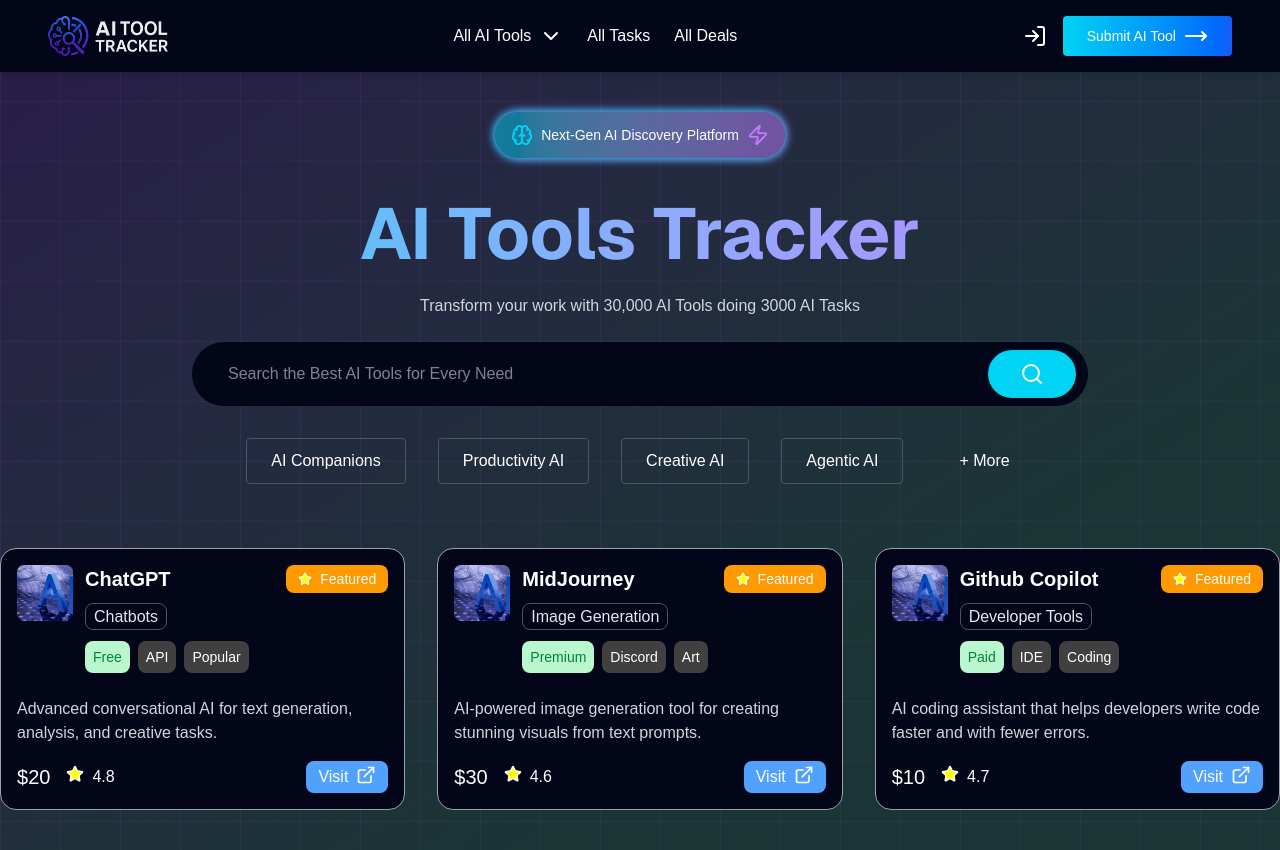
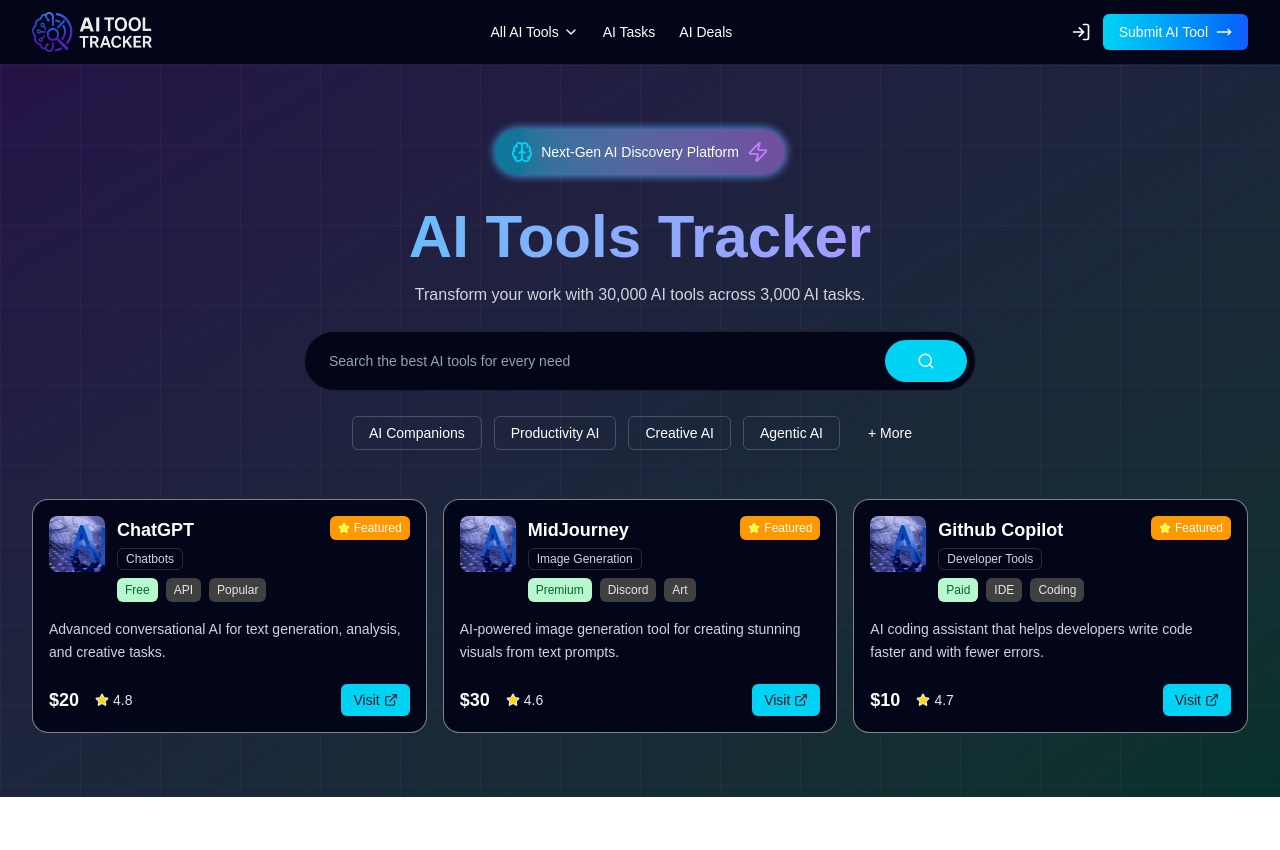
Before and after one commit to ioNihal/landing-page, a Next.js app: page / in a window 1280 px wide. After the commit the page ends 800 px from the top, so only its background shows below. Built offline with nearby package versions, Linux system fonts and the light colour scheme.

Commit message:
minor adjustments

```diff
--- a/app/globals.css
+++ b/app/globals.css
@@ -9,16 +9,17 @@
 
 @utility bg-grid {
   background-image:
-    linear-gradient(to right, rgba(138, 66, 245, 0.1) 1px, transparent 1px),
-    linear-gradient(to bottom, rgba(138, 66, 245, 0.1) 1px, transparent 1px);
-  background-size: 60px 60px;
-  animation: grid-flow 1s linear infinite;
+    linear-gradient(to right, rgba(138, 66, 245, 0.08) 1px, transparent 1px),
+    linear-gradient(to bottom, rgba(138, 66, 245, 0.08) 1px, transparent 1px);
+  background-size: 80px 80px;
 }
 
 @utility shadow-gradient {
-  /* @apply shadow-[-2px_0_10px_2px_#00D3F399] shadow-[2px_0_10px_2px_#C27AFF99]; */
-  box-shadow: -1px 0 10px 0px #00D3F3, 1px 0 10px 0px #C27AFF;
+  box-shadow:
+    -1px 0 10px rgba(0, 211, 243, 0.6),
+     1px 0 10px rgba(194, 122, 255, 0.6);
 }
+
 
 @keyframes grid-flow {
   from {
--- a/components/Header.tsx
+++ b/components/Header.tsx
@@ -1,31 +1,45 @@
+
 import { ChevronDown, LogIn, MoveRight } from "lucide-react";
 import Image from "next/image";
 import Link from "next/link";
 
-
 export default function Header() {
     return (
-        <header className="flex items-center justify-between px-12 py-4 bg-slate-950 text-white
-        sticky top-0 z-50 shadow-md">
-            <Image src={'/header-logo.png'} alt="header-logo-image" width={120} height={80} />
+        <header className="sticky top-0 z-50 bg-slate-950 backdrop-blur border-b border-white/10">
+            <div className=" px-4 sm:px-6 lg:px-8 h-16 flex items-center justify-between text-white">
 
-            {/* desktop nav */}
-            <nav>
-                <ul className="flex gap-6 *:hover:text-cyan-400 cursor-pointer">
-                    <li className="inline-flex gap-2">All AI Tools <ChevronDown /></li>
-                    <li><Link href="/">All Tasks</Link></li>
-                    <li><Link href="/">All Deals</Link></li>
-                </ul>
-            </nav>
+                <Image
+                    src="/header-logo.png"
+                    alt="AI Tools Tracker"
+                    width={120}
+                    height={40}
+                    priority
+                />
 
-            <div className="flex items-center gap-4">
-                <Link href={'/'} className="">
-                    <LogIn />
-                </Link>
-                <Link href={"/"} className="flex items-center justify-center gap-2
-                 bg-linear-to-r from-cyan-400 to-blue-600
-                px-6 py-2 rounded-sm text-sm">Submit AI Tool <MoveRight /></Link>
+                {/* Desktop Nav */}
+                <nav className="hidden md:block">
+                    <ul className="flex items-center gap-6 text-sm font-medium">
+                        <li className="inline-flex items-center gap-1 hover:text-cyan-400 cursor-pointer">
+                            All AI Tools <ChevronDown size={16} />
+                        </li>
+                        <li><Link href="/" className="hover:text-cyan-400">AI Tasks</Link></li>
+                        <li><Link href="/" className="hover:text-cyan-400">AI Deals</Link></li>
+                    </ul>
+                </nav>
+
+                <div className="flex items-center gap-3">
+                    <Link href="/" aria-label="Login">
+                        <LogIn size={20} />
+                    </Link>
+
+                    <Link href="/" className="hidden sm:inline-flex items-center gap-2 rounded-md
+                                    bg-linear-to-r from-cyan-400 to-blue-600
+                                    px-4 py-2 text-sm font-medium"
+                    >
+                        Submit AI Tool <MoveRight size={16} />
+                    </Link>
+                </div>
             </div>
         </header>
-    )
+    );
 }
--- a/components/Hero/FeaturedCard.tsx
+++ b/components/Hero/FeaturedCard.tsx
@@ -1,44 +1,77 @@
-import { Link, Star } from "lucide-react";
+
+import { FeaturedTool } from "@/lib/types";
+import { ExternalLink, Star } from "lucide-react";
 import Image from "next/image";
+import Link from "next/link";
 
 
-export default function FeaturedCard({ tool }: {
-    tool: {
-        name: string;
-        url: string;
-        img: string;
-        type: string;
-        tags: string[];
-        description: string;
-        price: number;
-        rating: number;
-    }
-}) {
+export default function FeaturedCard({ tool }: { tool: FeaturedTool }) {
     return (
-        <Link href={tool.url} className="bg-slate-950
-                        p-4 border border-gray-400 rounded-2xl hover:scale-105
-                        transition-transform duration-200">
+        <article
+            className="relative rounded-2xl border border-white/50
+          bg-slate-950 p-4 transition-transform hover:-translate-y-1">
+            {/* Featured badge */}
+            <span className="absolute right-4 top-4 inline-flex items-center gap-1
+                  rounded-md bg-amber-500 px-2 py-1 text-xs font-medium ">
+                <Star size={12} fill="yellow" />
+                Featured
+            </span>
+
+            {/* Header */}
             <div className="flex gap-3">
-                <Image src={tool.img} alt={tool.name} height={100} width={100} className=" w-14 h-14 object-cover" />
+                <Image
+                    src={tool.img}
+                    alt={tool.name}
+                    width={56}
+                    height={56}
+                    className="h-14 w-14 rounded-lg object-cover" />
+
                 <div className="flex-1">
-                    <h2 className="text-xl font-semibold mb-3">{tool.name}</h2>
-                    <span className="border border-gray-600 text-base text-gray-200 p-1 px-2 rounded-lg">{tool.type}</span>
-                    <ul className="flex items-center gap-2 mt-3">
-                        {tool.tags.map((tag, index) => (
-                            <li key={index} className={`text-sm p-2 py-1.5 rounded-lg
-                                                 ${["Free", "Premium", "Paid"].includes(tag) ? "bg-green-200 text-green-700" : "bg-neutral-700"}`}>{tag}</li>
+                    <h3 className="text-lg font-semibold">{tool.name}</h3>
+
+                    <span className="mt-1 inline-block rounded-md
+                          border border-white/15 px-2 py-0.5 text-xs text-gray-300">
+                        {tool.type}
+                    </span>
+
+                    {/* Tags */}
+                    <ul className="mt-2 flex flex-wrap gap-2">
+                        {tool.tags.map((tag) => (
+                            <li
+                                key={tag}
+                                className={`rounded-md px-2 py-1 text-xs font-medium
+                                ${["Free", "Paid", "Premium"].includes(tag)
+                                        ? "bg-green-200 text-green-800"
+                                        : "bg-neutral-700 text-neutral-200"}`}>
+                                {tag}
+                            </li>
                         ))}
                     </ul>
                 </div>
-                <span
-                    className="inline-flex items-center gap-2 h-max
-                                  bg-amber-500 p-1 px-3 rounded-lg text-sm"><Star size={14} fill="yellow" /> Featured</span>
             </div>
-            <p className="text-gray-300 mb-4">{tool.description}</p>
-            <div className="flex items-center justify-between">
-                <span className="text-yellow-400 font-medium">⭐ {tool.rating}</span>
-                <span className="text-green-400 font-medium">${tool.price}/mo</span>
+
+            {/* Description */}
+            <p className="mt-4 text-sm text-gray-300 leading-relaxed">
+                {tool.description}
+            </p>
+
+            {/* Footer */}
+            <div className="mt-5 flex items-center gap-4">
+                <span className="text-lg font-semibold">${tool.price}</span>
+
+                <span className="flex items-center gap-1 text-sm font-medium text-gray-200">
+                    <Star size={14} fill="gold" />
+                    {tool.rating}
+                </span>
+
+                <Link
+                    href={tool.url}
+                    className="ml-auto inline-flex items-center gap-1
+                    rounded-md bg-cyan-400 px-3 py-1.5 text-sm
+                    font-medium text-slate-900 hover:bg-cyan-300">
+                    Visit <ExternalLink size={14} />
+                </Link>
             </div>
-        </Link>
-    )
+        </article>
+    );
 }
--- a/components/Hero/Hero.tsx
+++ b/components/Hero/Hero.tsx
@@ -2,8 +2,10 @@
 import Searchbox from "./Searchbox";
 import Link from "next/link";
 import Image from "next/image";
+import { FeaturedTool } from "@/lib/types";
+import FeaturedCard from "./FeaturedCard";
 
-const featuredAITools = [
+const featuredAITools: FeaturedTool[] = [
     {
         name: "ChatGPT",
         url: "/",
@@ -38,14 +40,13 @@
 
 export default function Hero() {
     return (
-        <section className="w-full h-auto bg-slate-950 relative bg-grid
-        grid place-items-center text-white py-10 2xl:py-20 isolate">
+        <section className="relative isolate bg-slate-950 text-white">
             {/* bg grid */}
-            <div className="absolute inset-0 -z-10
-            bg-linear-to-br from-purple-400/20 to-70% to-green-300/20" />
+            <div className="absolute inset-0 -z-10 bg-grid" />
+            <div className="absolute inset-0 -z-10 bg-linear-to-br from-purple-500/20 to-green-400/20" />
 
 
-            <div className="max-w-7xl">
+            <div className="mx-auto max-w-7xl px-4 sm:px-6 lg:px-8 py-16 text-center">
                 {/* badge text */}
                 <div className="flex items-center justify-center gap-2 w-max mx-auto
                 bg-linear-to-r from-cyan-400/50 to-purple-400/50 rounded-full
@@ -55,56 +56,41 @@
                     <Zap className="text-purple-400" size={22} />
                 </div>
 
-                <h1 className="text-7xl font-sans font-bold mt-10 text-center
-                bg-linear-to-r from-cyan-400 to-purple-400
-                bg-clip-text text-transparent">AI Tools Tracker</h1>
+                <h1 className="mt-8 text-4xl sm:text-5xl lg:text-6xl font-bold
+                    bg-linear-to-r from-cyan-400 to-purple-400
+                    bg-clip-text text-transparent">
+                    AI Tools Tracker
+                </h1>
 
-                <p className="mt-6 text-center text-gray-300">Transform your work with 30,000 AI Tools doing 3000 AI Tasks</p>
+                <p className="mt-4 text-gray-300 max-w-2xl mx-auto">
+                    Transform your work with 30,000 AI tools across 3,000 AI tasks.
+                </p>
 
                 {/* Searchbox */}
                 <Searchbox />
 
 
-                <ul className="mt-8 flex items-center gap-8 w-max mx-auto
-                *:border *:border-gray-600 *:hover:bg-black/20 *:transition-colors *:duration-200
-                *:cursor-pointer *:px-6 *:py-2.5 *:rounded-sm">
-                    <li className="hover:text-cyan-500"><Link href={"/"}>AI Companions</Link></li>
-                    <li className="hover:text-purple-500"><Link href={"/"}>Productivity AI</Link></li>
-                    <li className="hover:text-teal-500"><Link href={"/"}>Creative AI</Link></li>
-                    <li className="hover:text-orange-500"><Link href={"/"}>Agentic AI</Link></li>
-                    <li className="border-0! hover:bg-transparent!"><Link href={"/"}>+ More</Link></li>
+                <ul className="mt-8 flex flex-wrap justify-center gap-3 text-sm">
+                    {["AI Companions", "Productivity AI", "Creative AI", "Agentic AI", "+ More"].map(item => (
+                        <li key={item}>
+                            <Link
+                                href="/"
+                                className={`rounded-md
+                                     ${item === "+ More" ?
+                                        "hover:bg-transparent border-0"
+                                        : "border hover:bg-black/20 transition"}
+                                 border-white/20 px-4 py-2 `}>
+                                {item}
+                            </Link>
+                        </li>
+                    ))}
                 </ul>
 
 
                 {/* featured ai tools cards */}
-                <div className="mt-16 grid grid-cols-1 md:grid-cols-3 gap-8">
+                <div className="mt-14 grid gap-4 sm:grid-cols-2 lg:grid-cols-3 text-left">
                     {featuredAITools.map((tool) => (
-                        <article key={tool.name} className="bg-slate-950
-                        p-4 border border-gray-400 rounded-2xl hover:-translate-y-1
-                        transition-transform duration-200">
-                            <div className="flex gap-3">
-                                <Image src={tool.img} alt={tool.name} height={100} width={100} className=" w-14 h-14 object-cover" />
-                                <div className="flex-1">
-                                    <h2 className="text-xl font-semibold mb-3">{tool.name}</h2>
-                                    <span className="border border-gray-600 text-base text-gray-200 p-1 px-2 rounded-lg">{tool.type}</span>
-                                    <ul className="flex items-center gap-2 mt-3">
-                                        {tool.tags.map((tag, index) => (
-                                            <li key={index} className={`text-sm p-2 py-1.5 rounded-lg
-                                                 ${["Free", "Premium", "Paid"].includes(tag) ? "bg-green-200 text-green-700" : "bg-neutral-700"}`}>{tag}</li>
-                                        ))}
-                                    </ul>
-                                </div>
-                                <span
-                                    className="inline-flex items-center gap-2 h-max
-                                  bg-amber-500 p-1 px-3 rounded-lg text-sm"><Star size={14} fill="yellow" /> Featured</span>
-                            </div>
-                            <p className="text-gray-300 mt-6">{tool.description}</p>
-                            <div className="flex items-center justify-between gap-4 mt-4">
-                                <span className="text-xl font-medium">${tool.price}</span>
-                                <span className="font-medium inline-flex gap-2 mr-auto "><Star size={18} fill="yellow" /> {tool.rating}</span>
-                                <Link href={'/'} className="inline-flex gap-2 bg-blue-400 p-1 px-3 rounded-lg ">Visit <ExternalLink size={20} /></Link>
-                            </div>
-                        </article>
+                        <FeaturedCard key={tool.name} tool={tool} />
                     ))}
                 </div>
 
--- a/components/Hero/Searchbox.tsx
+++ b/components/Hero/Searchbox.tsx
@@ -1,15 +1,22 @@
 "use client";
-
 import { Search } from "lucide-react";
 
 export default function Searchbox() {
     return (
-        <form onSubmit={(e) => { e.preventDefault() }} className="mt-6 mx-auto w-4xl flex gap-3 justify-between py-2 px-3 rounded-full bg-slate-950">
-            <input type="text" placeholder="Search the Best AI Tools for Every Need"
-                className="w-full p-3 px-6 rounded-full focus:outline-0 " />
-            <button type="submit" className="bg-cyan-400 px-8 rounded-full cursor-pointer">
-                <Search />
+        <form
+            onSubmit={(e) => e.preventDefault()}
+            className="mt-6 mx-auto max-w-2xl flex items-center gap-2
+            rounded-full bg-slate-950 border border-white/10 p-2">
+            <input
+                type="text"
+                placeholder="Search the best AI tools for every need"
+                className="flex-1 bg-transparent px-4 py-2 text-sm
+            placeholder-gray-400 focus:outline-none" />
+            <button
+                type="submit"
+                className="rounded-full px-8 bg-cyan-400 p-3">
+                <Search size={18} />
             </button>
         </form>
-    )
+    );
 }
--- /dev/null
+++ b/lib/types.ts
@@ -0,0 +1,12 @@
+// featured Ai Tools
+
+export type FeaturedTool = {
+    name: string;
+    url: string;
+    img: string;
+    type: string;
+    tags: string[];
+    description: string;
+    price: number;
+    rating: number;
+};
```
